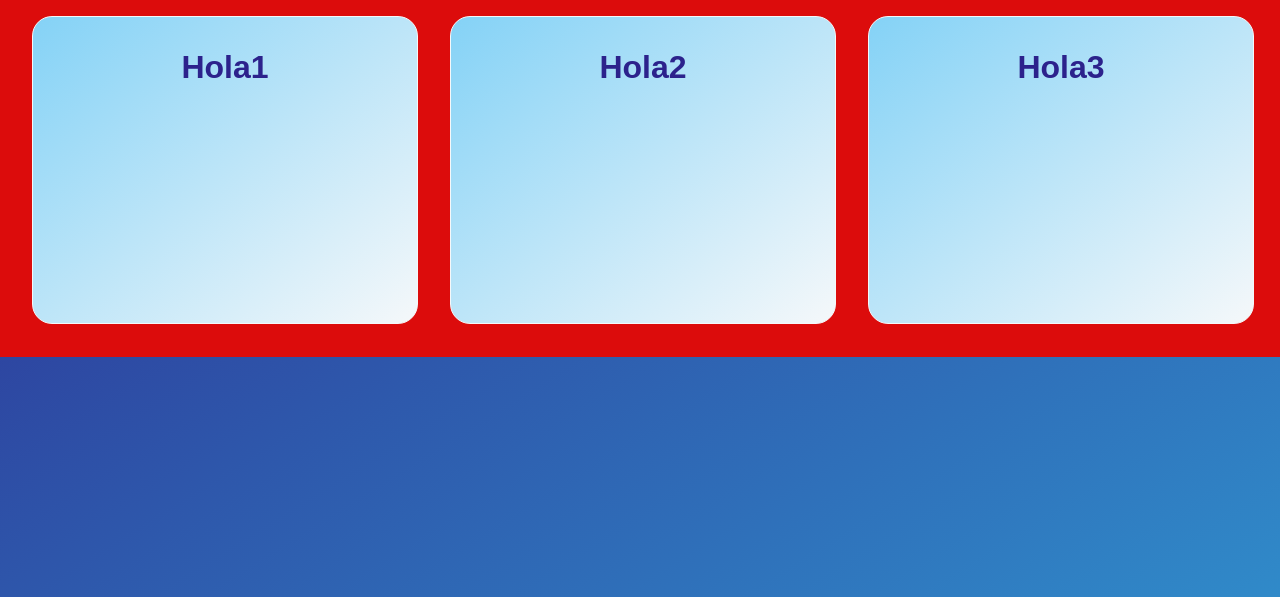
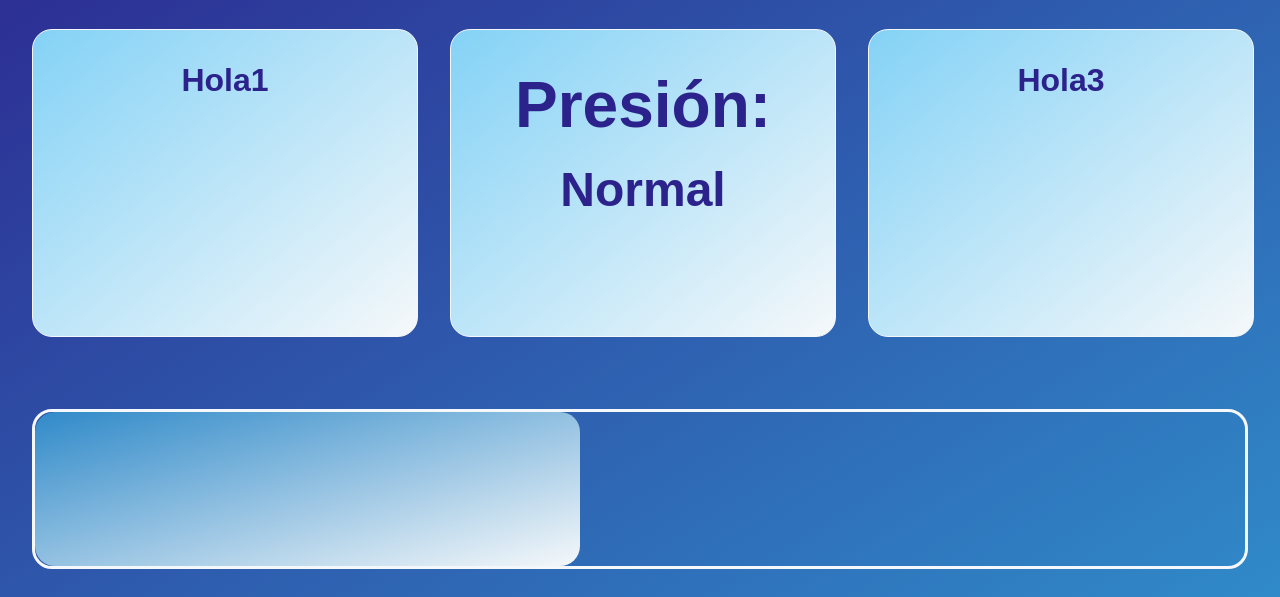
Before and after one commit to iker-landeros/ImplementacionDelIoT, a plain HTML site: page 00-Proyecto-Entrenamiento-Inteligente/website/workout.html in a window 1280 px wide. Shown: the part 203-800 px from the top of the page. Drawn offline with Linux system fonts and the light colour scheme.

Commit message:
Finalizaciónn Front página Workout

```diff
--- a/00-Proyecto-Entrenamiento-Inteligente/website/css/workout.css
+++ b/00-Proyecto-Entrenamiento-Inteligente/website/css/workout.css
@@ -29,18 +29,18 @@ body{
     display: flex;
     flex-direction: row;
     justify-content: left;
-    background-color: rgb(220, 12, 12);
 }
 
-/*.Bottom{
+.Bottom{
     box-sizing: border-box;
     height:30%;
     width:100%;
-    display: flex;
+    display: inline-block;
     flex-direction: row;
     justify-content: left;
-    background-color: rgb(217, 220, 12);
-}*/
+    align-items: center;
+    align-content: center;
+}
 
 #logo{
     position: absolute;
@@ -96,7 +96,7 @@ button{
     text-align: center;
     width: 30%;
     height: 85%;
-    margin-top: 1.5%;
+    margin-top: 2.5%;
     margin-left: 2.5%;
     font-size:2rem;
     font-family: 'Poppins', sans-serif;
@@ -109,3 +109,42 @@ button{
     border: 1px solid #F5F8FA;
     border-radius: 20px;
 }
+
+p.tTop{
+    font-size: 4rem;
+    font-weight: 800;
+    text-align: center;
+    margin-top: 10%;
+    margin-bottom:5%;
+    padding-bottom: 0%;
+}
+
+p.tBottom{
+    font-size: 3rem;
+    font-weight: 600;
+    text-align: center;
+    margin-top: 0%;
+    margin-bottom:0%;
+    padding-bottom: 0%;
+}
+
+progress{
+    width: 95%;
+    height: 160px;
+    margin-top: 2%;
+    margin-left: 2.5%;
+    padding-bottom: 0%;
+    border: 3px solid #F5F8FA;
+    border-radius: 20px;
+    accent-color: #F5F8FA;
+}
+
+progress::-webkit-progress-bar {
+    background-color: transparent;
+    border-radius: 20px;
+}
+
+progress::-webkit-progress-value {
+    background-image: linear-gradient(to bottom right, #308AC9, #F5F8FA);;
+    border-radius: 20px;
+}
--- a/00-Proyecto-Entrenamiento-Inteligente/website/workout.html
+++ b/00-Proyecto-Entrenamiento-Inteligente/website/workout.html
@@ -58,7 +58,9 @@
             <p>Hola1</p>
         </div>
         <div class = "Presion">
-            <p>Hola2</p>
+            <p class="tTop">Presión:</p>
+                    <!-- Texto dinámico PENDIENTE -->
+                <p class="tBottom">Normal</p>
         </div>
         <div class = "Temperature">
             <p>Hola3</p>
@@ -67,7 +69,9 @@
 
         <!-- Abajo PENDIENTE -->
     <section class = "Bottom">
-        <div></div>
+        <div>
+            <progress id="time" value="45" max="100"></progress>
+        </div>
     </section>
 
 </body>
```
